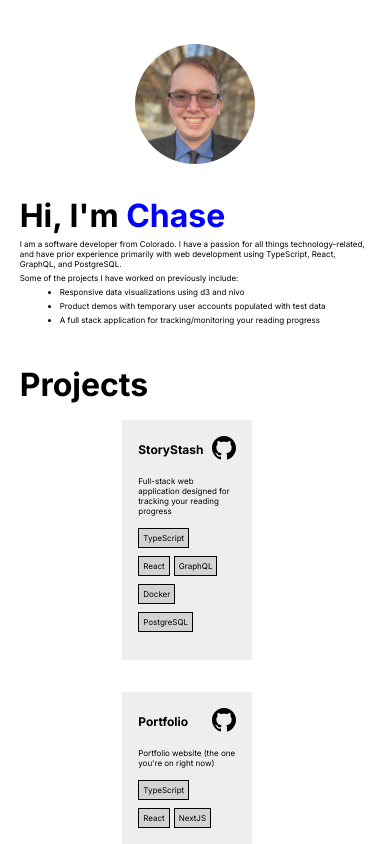
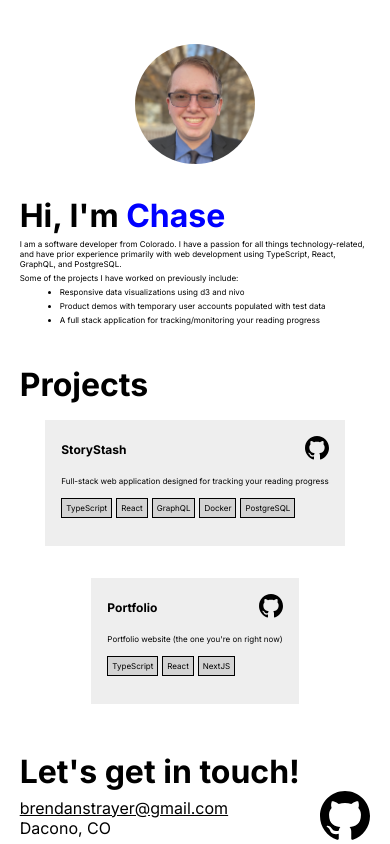
Before and after one commit to chasestr/personal-website, a Next.js app: page / in a window 390 px wide. Shown: the top 844 px of the page. Built offline with nearby package versions, Linux system fonts and the light colour scheme.

Commit message:
Adjust styling of ProjectCard container on smaller screens

```diff
--- a/src/app/ProjectCard.module.css
+++ b/src/app/ProjectCard.module.css
@@ -50,6 +50,12 @@
 
 /* sm breakpoint */
 @media (max-width: 600px) {
+    .container {
+        max-width: 100%;
+        margin-left: auto;
+        margin-right: auto;
+    }
+
     .title {
         font-size: 0.75rem;
     }
```
